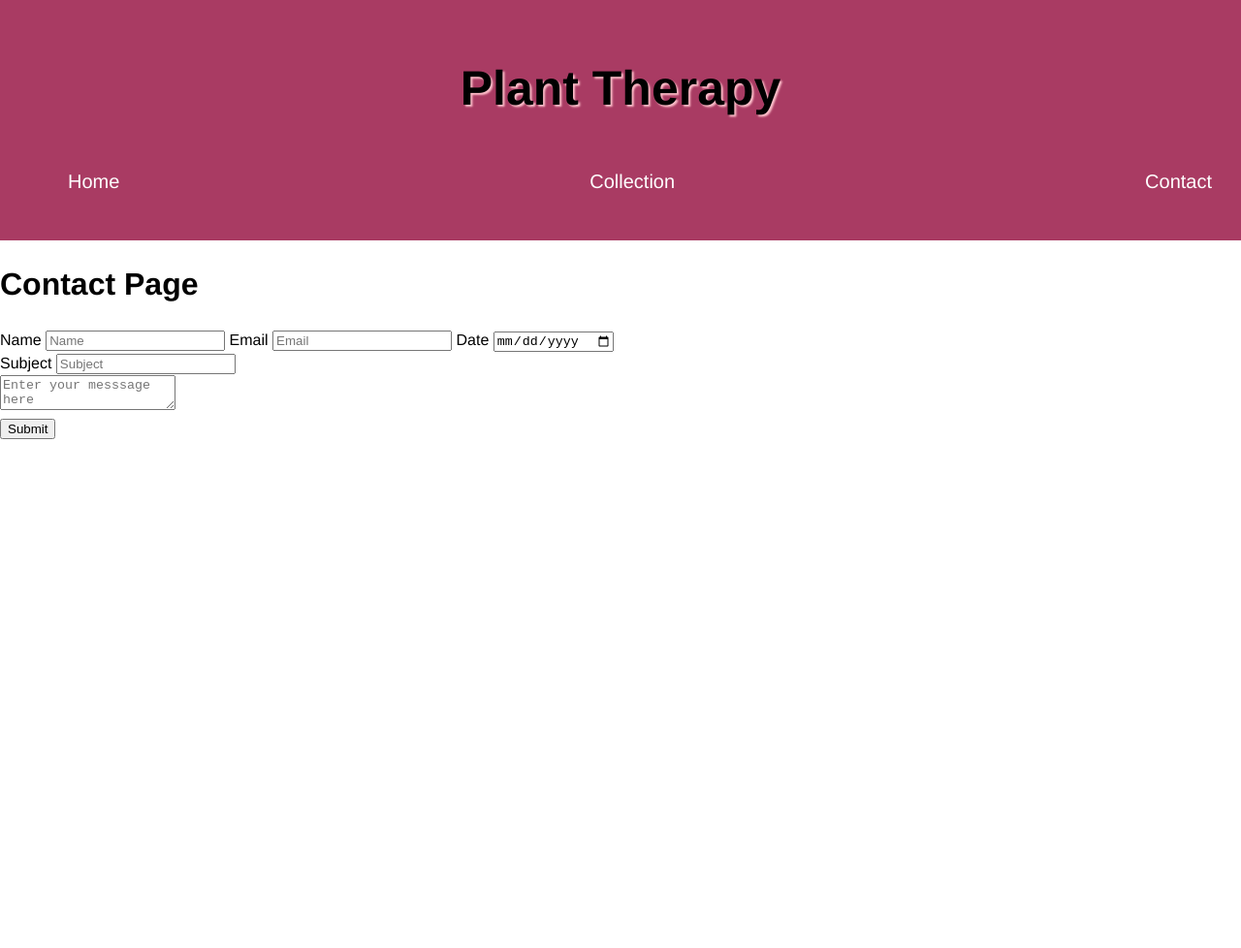
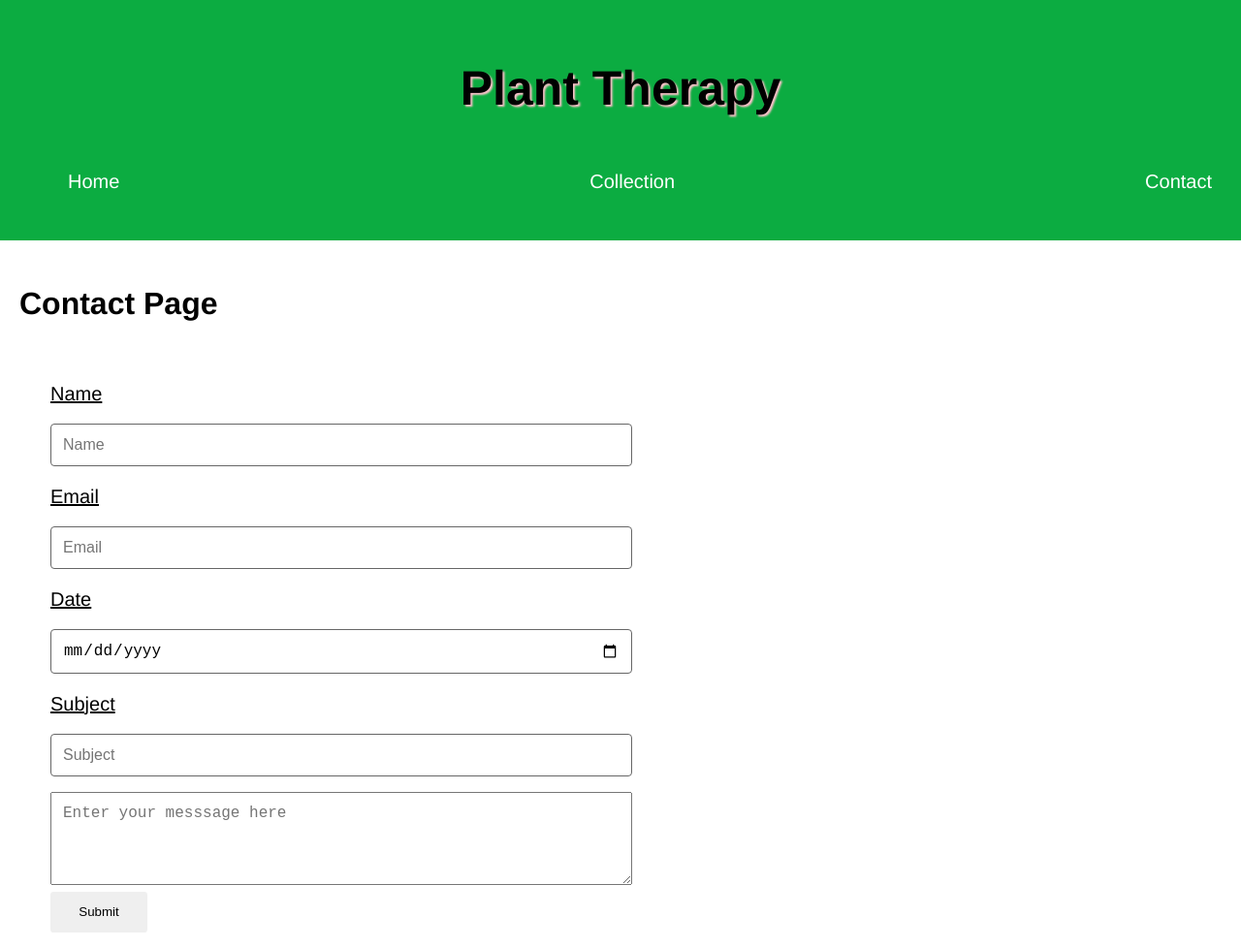
Before and after one commit to lougoncharenko/Ecommerce-Website, a website with bundled scripts: page page3.html in a window 1280 px wide. Shown: the whole page at 97% size. Before the commit the page ends 800 px from the top, so only its background shows below. Built offline with nearby package versions, Linux system fonts and the light colour scheme.

Commit message:
styled page 2 && page 3

```diff
--- a/styles.css
+++ b/styles.css
@@ -7,9 +7,19 @@ body {
     margin: 0;
   }
 
+  /* Page 1 Styles ---------------------------------------------------------------------------- */
+  #cover-photo {
+    background-image:url("https://www.lovethegarden.com/sites/default/files/styles/header_image_xl/public/content/articles/UK_learn-grow-garden-advice-gardening-houseplants-best-indoor-plants_header.jpg?itok=uvofKB4t");
+    background-size: cover;
+    background-position: center;
+    width:100%;
+    height: 400px;
+  }
+
+  /* Page 2 Styles ---------------------------------------------------------------------------- */
   .page-header {
     padding: 20px;
-    background-color: rgb(169, 59, 99);
+    background-color: rgb(12, 172, 65);
 }
 
 .page-header ul {
@@ -36,6 +46,9 @@ body {
   .page-header a:hover{
     color: black;
   }
+  main {
+    padding: 20px;
+  }
 
   .items {
     width: 80%;
@@ -50,3 +63,88 @@ body {
     width: 100%;
     height: 200px;
   }
+
+
+  #cart{
+    margin: 0;
+    padding: 20px;
+    text-align: center;
+    /* display: flex;
+    flex-direction: column;
+    justify-content: center; */
+  }
+
+  #item-list{
+    list-style: none;
+  }
+
+
+/* Contact Page ---------------------------------------------------------------------------- */
+form {
+    display: flex;
+    flex-direction: column;
+    padding: 2em;
+    width: 100%;
+    max-width: 600px;
+
+  }
+
+  input,
+  textarea {
+    font-size: 1em;
+    padding: 0.75em;
+  }
+
+  textarea {
+    box-sizing: border-box;
+    width:100%;
+    height:6em;
+
+  }
+
+  label {
+    display: flex;
+    flex-direction: column;
+  }
+
+
+  label.h {
+    font-size: 20px;
+    line-height: 2;
+  }
+
+  #titles{
+    margin: 20px;
+    font-size: 20px;
+    line-height:2;
+    display: flex;
+    flex-direction: column;
+    justify-content: right;
+    text-decoration: none;
+
+  }
+
+  input[type=text],
+    input[type=email],
+    input[type=date] {
+      border-style: solid;
+      border-width: 1px;
+      border-color: #666;
+      margin: 1em 0 1em 0;
+      border-radius: 0.25em;
+
+    }
+
+    button[type=submit] {
+        padding: 1em;
+        border:none;
+        border-radius: 0.25em;
+        margin: 0 0 1em 0;
+        width: 100px;
+      align-self: flex-end;
+      }
+
+      span{
+          font-size: 20px;
+          text-decoration: underline;
+      }
```
